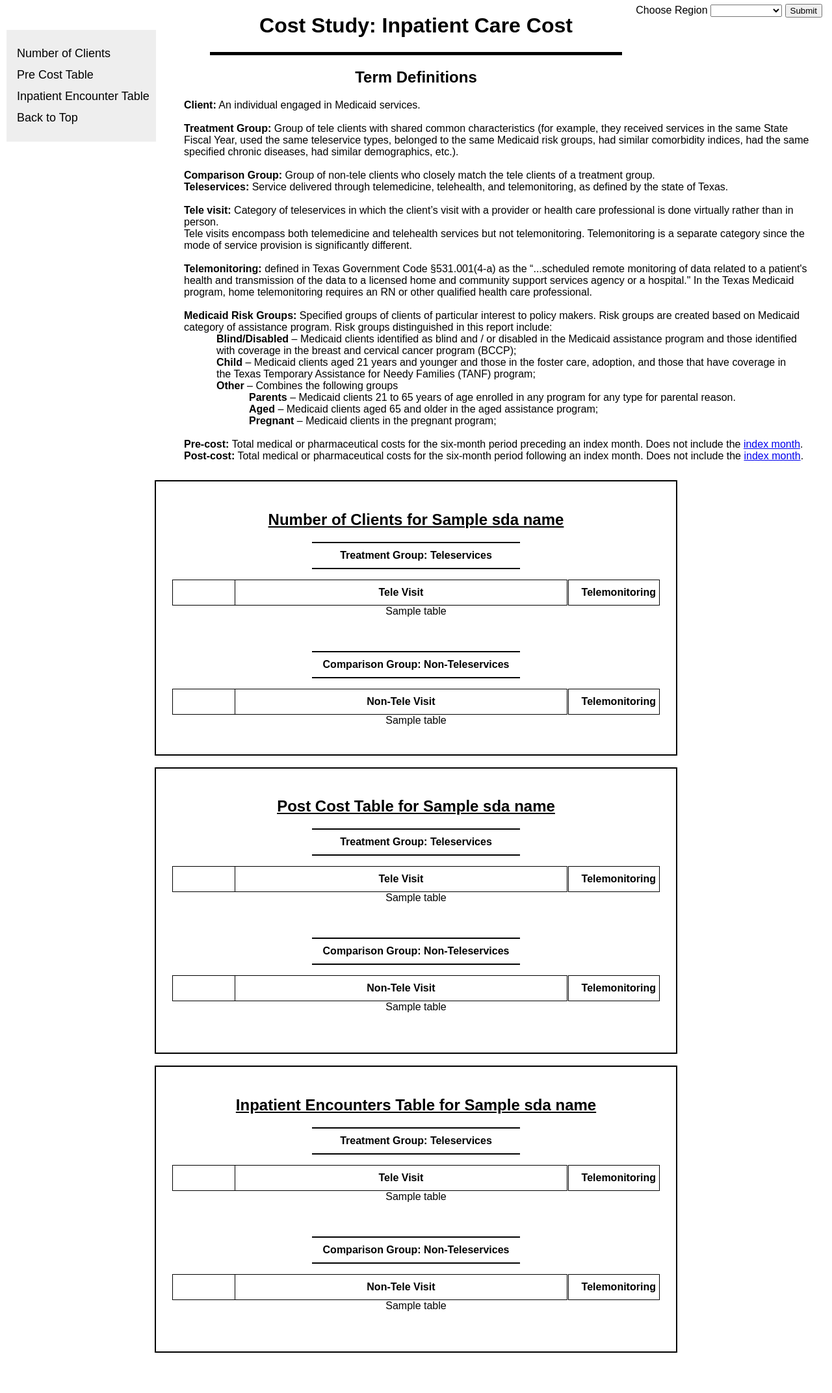
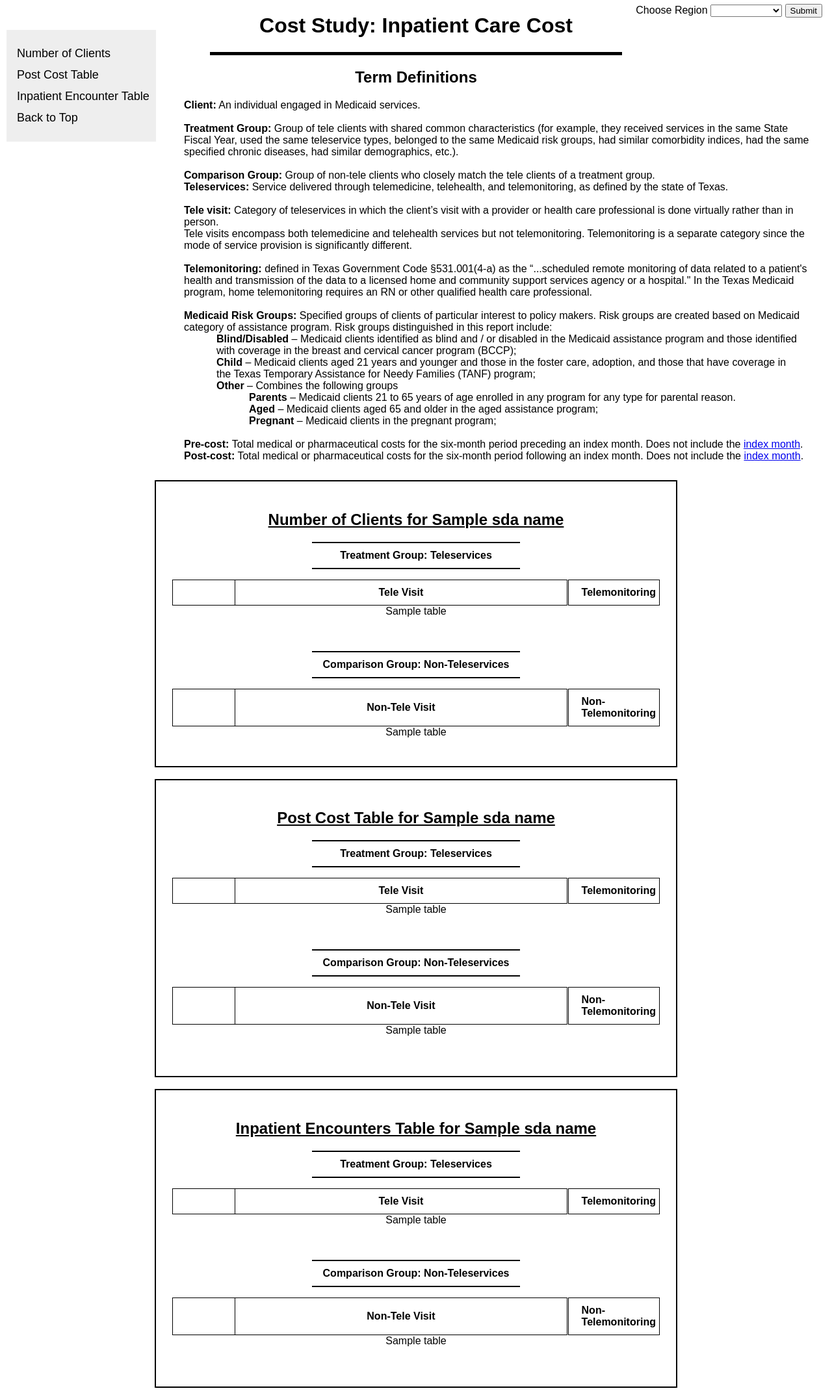
Before and after one commit to Hariharan2907/telemed_project, a Flask app: template templates/inpatient.html in a window 1280 px wide. Shown: the part 54-2198 px from the top of the page at 65% size. Before the commit the page ends 2136 px from the top, so only its background shows below. Run offline with Flask 2, Linux system fonts and the light colour scheme; the template is opened without the code that fills it: most values are stand-ins (such as "Sample title", 1, 10 or a date in 2020); parts of the project's set-up code (start-up, migrations or seed data) failed here and were passed over.

Commit message:
Add files via upload

```diff
--- a/templates/edcost.html
+++ b/templates/edcost.html
@@ -121,7 +121,7 @@
                 <td>&nbsp;</td>
 
                 <td colspan="4"><b>Non-Tele Visit</b></td>
-                <td style = "text-align: left;"><b>Telemonitoring</b></td>
+                <td style = "text-align: left;"><b>Non-Telemonitoring</b></td>
 
                 </tr>
                </table>
@@ -165,7 +165,7 @@
                 <td>&nbsp;</td>
 
                 <td colspan="4"><b>Non-Tele Visit</b></td>
-                <td style = "text-align: left;"><b>Telemonitoring</b></td>
+                <td style = "text-align: left;"><b>Non-Telemonitoring</b></td>
 
                 </tr>
                </table>
@@ -207,7 +207,7 @@
                 <td>&nbsp;</td>
 
                 <td colspan="4"><b>Non-Tele Visit</b></td>
-                <td style = "text-align: left;"><b>Telemonitoring</b></td>
+                <td style = "text-align: left;"><b>Non-Telemonitoring</b></td>
 
                 </tr>
                </table>
--- a/templates/edcost1.html
+++ b/templates/edcost1.html
@@ -121,7 +121,7 @@
                 <td>&nbsp;</td>
 
                 <td colspan="4"><b>Non-Tele Visit</b></td>
-                <td style = "text-align: left;"><b>Telemonitoring</b></td>
+                <td style = "text-align: left;"><b>Non-Telemonitoring</b></td>
 
                 </tr>
                </table>
@@ -165,7 +165,7 @@
                 <td>&nbsp;</td>
 
                 <td colspan="4"><b>Non-Tele Visit</b></td>
-                <td style = "text-align: left;"><b>Telemonitoring</b></td>
+                <td style = "text-align: left;"><b>Non-Telemonitoring</b></td>
 
                 </tr>
                </table>
@@ -207,7 +207,7 @@
                 <td>&nbsp;</td>
 
                 <td colspan="4"><b>Non-Tele Visit</b></td>
-                <td style = "text-align: left;"><b>Telemonitoring</b></td>
+                <td style = "text-align: left;"><b>Non-Telemonitoring</b></td>
 
                 </tr>
                </table>
--- a/templates/inpatient.html
+++ b/templates/inpatient.html
@@ -32,7 +32,7 @@
 
         <div class="sidenav">
             <a href="#Clients">Number of Clients</a>
-            <a href="#Post_Cost">Pre Cost Table</a>
+            <a href="#Post_Cost">Post Cost Table</a>
             <a href="#Inpat_encount">Inpatient Encounter Table</a>
             <a href = "#Top">Back to Top</a>
         </div>
@@ -121,7 +121,7 @@
                 <td>&nbsp;</td>
 
                 <td colspan="4"><b>Non-Tele Visit</b></td>
-                <td style = "text-align: left;"><b>Telemonitoring</b></td>
+                <td style = "text-align: left;"><b>Non-Telemonitoring</b></td>
 
                 </tr>
                </table>
@@ -163,7 +163,7 @@
                 <td>&nbsp;</td>
 
                 <td colspan="4"><b>Non-Tele Visit</b></td>
-                <td style = "text-align: left;"><b>Telemonitoring</b></td>
+                <td style = "text-align: left;"><b>Non-Telemonitoring</b></td>
 
                 </tr>
                </table>
@@ -204,7 +204,7 @@
                 <td>&nbsp;</td>
 
                 <td colspan="4"><b>Non-Tele Visit</b></td>
-                <td style = "text-align: left;"><b>Telemonitoring</b></td>
+                <td style = "text-align: left;"><b>Non-Telemonitoring</b></td>
 
                 </tr>
                </table>
--- a/templates/inpatient1.html
+++ b/templates/inpatient1.html
@@ -121,7 +121,7 @@
                 <td>&nbsp;</td>
 
                 <td colspan="4"><b>Non-Tele Visit</b></td>
-                <td style = "text-align: left;"><b>Telemonitoring</b></td>
+                <td style = "text-align: left;"><b>Non-Telemonitoring</b></td>
 
                 </tr>
                </table>
@@ -165,7 +165,7 @@
                 <td>&nbsp;</td>
 
                 <td colspan="4"><b>Non-Tele Visit</b></td>
-                <td style = "text-align: left;"><b>Telemonitoring</b></td>
+                <td style = "text-align: left;"><b>Non-Telemonitoring</b></td>
 
                 </tr>
                </table>
@@ -207,7 +207,7 @@
                 <td>&nbsp;</td>
 
                 <td colspan="4"><b>Non-Tele Visit</b></td>
-                <td style = "text-align: left;"><b>Telemonitoring</b></td>
+                <td style = "text-align: left;"><b>Non-Telemonitoring</b></td>
 
                 </tr>
                </table>
--- a/templates/medcost.html
+++ b/templates/medcost.html
@@ -121,7 +121,7 @@
               <td>&nbsp;</td>
 
               <td colspan="4"><b>Non-Tele Visit</b></td>
-              <td style = "text-align: left;"><b>Telemonitoring</b></td>
+              <td style = "text-align: left;"><b>Non-Telemonitoring</b></td>
 
               </tr>
              </table>
@@ -161,7 +161,7 @@
               <td>&nbsp;</td>
 
               <td colspan="4"><b>Non-Tele Visit</b></td>
-              <td style = "text-align: left;"><b>Telemonitoring</b></td>
+              <td style = "text-align: left;"><b>Non-Telemonitoring</b></td>
 
               </tr>
              </table>
@@ -201,7 +201,7 @@
               <td>&nbsp;</td>
 
               <td colspan="4"><b>Non-Tele Visit</b></td>
-              <td style = "text-align: left;"><b>Telemonitoring</b></td>
+              <td style = "text-align: left;"><b>Non-Telemonitoring</b></td>
 
               </tr>
              </table>
--- a/templates/medcost1.html
+++ b/templates/medcost1.html
@@ -121,7 +121,7 @@
                 <td>&nbsp;</td>
 
                 <td colspan="4"><b>Non-Tele Visit</b></td>
-                <td style = "text-align: left;"><b>Telemonitoring</b></td>
+                <td style = "text-align: left;"><b>Non-Telemonitoring</b></td>
 
                 </tr>
                </table>
@@ -163,7 +163,7 @@
                 <td>&nbsp;</td>
 
                 <td colspan="4"><b>Non-Tele Visit</b></td>
-                <td style = "text-align: left;"><b>Telemonitoring</b></td>
+                <td style = "text-align: left;"><b>Non-Telemonitoring</b></td>
 
                 </tr>
                </table>
@@ -203,7 +203,7 @@
                 <td>&nbsp;</td>
 
                 <td colspan="4"><b>Non-Tele Visit</b></td>
-                <td style = "text-align: left;"><b>Telemonitoring</b></td>
+                <td style = "text-align: left;"><b>Non-Telemonitoring</b></td>
 
                 </tr>
                </table>
--- a/templates/outpatient.html
+++ b/templates/outpatient.html
@@ -121,7 +121,7 @@
                 <td>&nbsp;</td>
 
                 <td colspan="4"><b>Non-Tele Visit</b></td>
-                <td style = "text-align: left;"><b>Telemonitoring</b></td>
+                <td style = "text-align: left;"><b>Non-Telemonitoring</b></td>
 
                 </tr>
                </table>
@@ -165,7 +165,7 @@
                 <td>&nbsp;</td>
 
                 <td colspan="4"><b>Non-Tele Visit</b></td>
-                <td style = "text-align: left;"><b>Telemonitoring</b></td>
+                <td style = "text-align: left;"><b>Non-Telemonitoring</b></td>
 
                 </tr>
                </table>
@@ -207,7 +207,7 @@
                 <td>&nbsp;</td>
 
                 <td colspan="4"><b>Non-Tele Visit</b></td>
-                <td style = "text-align: left;"><b>Telemonitoring</b></td>
+                <td style = "text-align: left;"><b>Non-Telemonitoring</b></td>
 
                 </tr>
                </table>
--- a/templates/outpatient1.html
+++ b/templates/outpatient1.html
@@ -121,7 +121,7 @@
                 <td>&nbsp;</td>
 
                 <td colspan="4"><b>Non-Tele Visit</b></td>
-                <td style = "text-align: left;"><b>Telemonitoring</b></td>
+                <td style = "text-align: left;"><b>Non-Telemonitoring</b></td>
 
                 </tr>
                </table>
@@ -165,7 +165,7 @@
                 <td>&nbsp;</td>
 
                 <td colspan="4"><b>Non-Tele Visit</b></td>
-                <td style = "text-align: left;"><b>Telemonitoring</b></td>
+                <td style = "text-align: left;"><b>Non-Telemonitoring</b></td>
 
                 </tr>
                </table>
@@ -207,7 +207,7 @@
                 <td>&nbsp;</td>
 
                 <td colspan="4"><b>Non-Tele Visit</b></td>
-                <td style = "text-align: left;"><b>Telemonitoring</b></td>
+                <td style = "text-align: left;"><b>Non-Telemonitoring</b></td>
 
                 </tr>
                </table>
```
